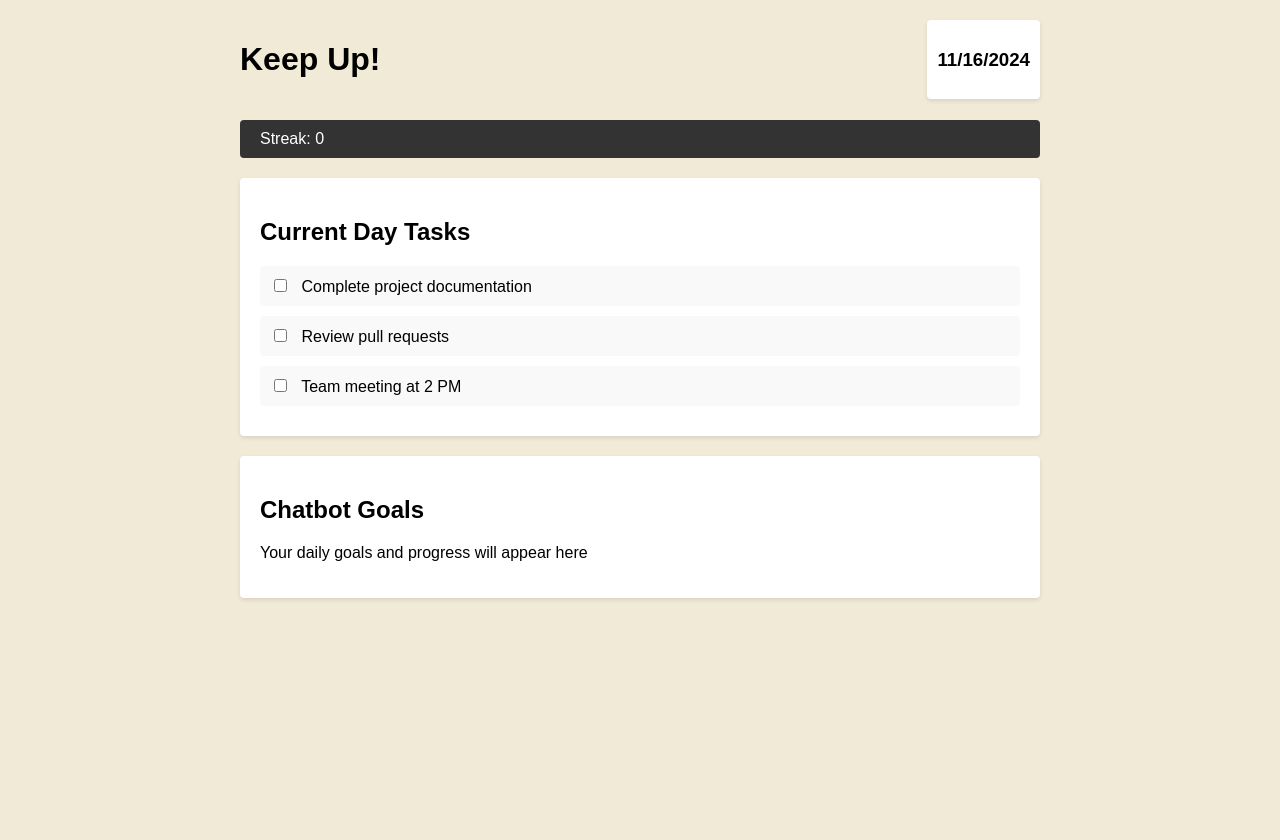
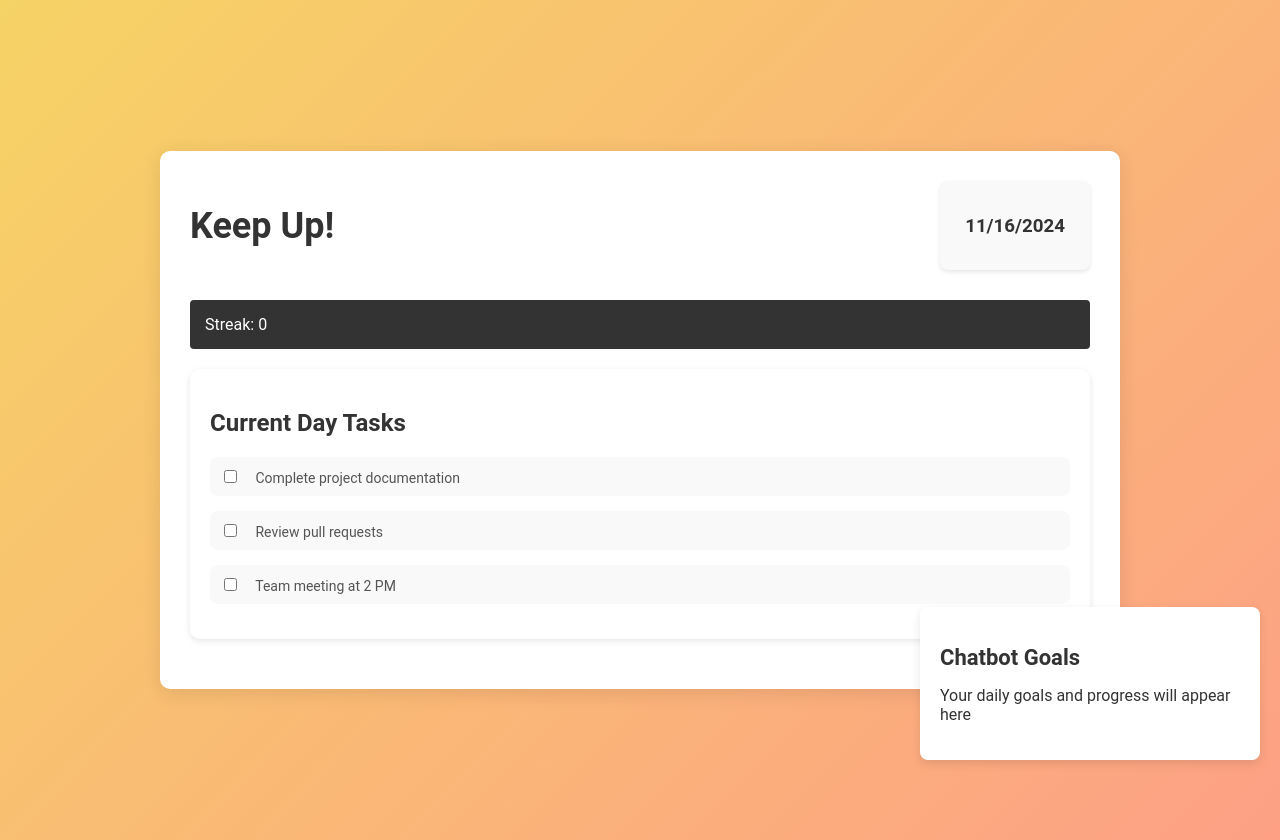
Before and after one commit to AATechCulture/Aggies-2.0, a Flask app: page / in a window 1280 px wide. Before the commit the page ends 600 px from the top, so only its background shows below. Run offline with Flask 3, Linux system fonts and the light colour scheme.

Commit message:
Update main.css

```diff
--- a/frontend/static/main.css
+++ b/frontend/static/main.css
@@ -1,65 +1,198 @@
 body {
-    font-family: Arial, sans-serif;
+    font-family: 'Roboto', sans-serif;
     margin: 0;
     padding: 20px;
-    background-color: #f0ead6;
+    background: linear-gradient(135deg, #f6d365, #fda085);
+    color: #333;
+    height: 100vh;
+    display: flex;
+    justify-content: center;
+    align-items: center;
+    flex-direction: column;
 }
 
 .container {
-    max-width: 800px;
-    margin: 0 auto;
+    max-width: 900px;
+    width: 100%;
+    padding: 30px;
+    background: #fff;
+    border-radius: 10px;
+    box-shadow: 0 4px 20px rgba(0, 0, 0, 0.1);
+}
+
+.header {
+    display: flex;
+    justify-content: space-between;
+    align-items: center;
+    margin-bottom: 30px;
+}
+
+h1 {
+    font-size: 36px;
+    color: #333;
+    margin: 0;
+}
+
+.calendar {
+    background: #f9f9f9;
+    padding: 15px 25px;
+    border-radius: 8px;
+    box-shadow: 0 2px 4px rgba(0,0,0,0.1);
 }
 
 .snackbar {
     background-color: #333;
     color: white;
-    padding: 10px 20px;
+    padding: 15px;
     border-radius: 4px;
     margin-bottom: 20px;
     display: flex;
     justify-content: space-between;
     align-items: center;
+    animation: slideIn 0.3s ease-out;
 }
 
-.current-day {
+@keyframes slideIn {
+    from {
+        opacity: 0;
+        transform: translateY(-20px);
+    }
+    to {
+        opacity: 1;
+        transform: translateY(0);
+    }
+}
+
+.snackbar button {
+    background: transparent;
+    color: white;
+    border: none;
+    font-size: 18px;
+    cursor: pointer;
+}
+
+.current-day, .events-today, .chatbot {
     background: white;
     padding: 20px;
-    border-radius: 4px;
-    box-shadow: 0 2px 4px rgba(0,0,0,0.1);
+    border-radius: 10px;
     margin-bottom: 20px;
+    box-shadow: 0 2px 6px rgba(0,0,0,0.1);
+    transition: all 0.3s ease;
+}
+
+.current-day:hover, .events-today:hover, .chatbot:hover {
+    transform: translateY(-5px);
 }
 
 .todo-item {
     display: flex;
     align-items: center;
-    margin: 10px 0;
+    margin: 15px 0;
     padding: 10px;
     background: #f9f9f9;
-    border-radius: 4px;
+    border-radius: 8px;
 }
 
 .todo-item input[type="checkbox"] {
+    margin-right: 15px;
+}
+
+.chatbot {
+    position: fixed;
+    bottom: 20px;
+    right: 20px;
+    width: 300px;
+    background-color: #fff;
+    box-shadow: 0 4px 10px rgba(0,0,0,0.1);
+    padding: 20px;
+    border-radius: 8px;
+    z-index: 1000;
+}
+
+.chatbot h2 {
+    font-size: 22px;
+    margin-bottom: 15px;
+}
+
+#messages {
+    max-height: 250px;
+    overflow-y: auto;
+    margin-bottom: 15px;
+}
+
+.message {
+    margin-bottom: 10px;
+    padding: 8px;
+    border-radius: 6px;
+    max-width: 80%;
+}
+
+.user-message {
+    background-color: #e0f7fa;
+    align-self: flex-end;
+}
+
+.bot-message {
+    background-color: #f1f8e9;
+    align-self: flex-start;
+}
+
+#chat-form {
+    display: flex;
+}
+
+#chat-form input {
+    width: 100%;
+    padding: 10px;
+    border-radius: 8px;
+    border: 1px solid #ddd;
     margin-right: 10px;
 }
 
-.chatbot {
-    background: white;
-    padding: 20px;
-    border-radius: 4px;
-    box-shadow: 0 2px 4px rgba(0,0,0,0.1);
+#chat-form button {
+    padding: 10px 15px;
+    background-color: #4caf50;
+    color: white;
+    border: none;
+    border-radius: 8px;
+    cursor: pointer;
+    transition: background 0.3s ease;
 }
 
-.calendar {
-    padding: 10px;
-    background: white;
-    border-radius: 4px;
-    box-shadow: 0 2px 4px rgba(0,0,0,0.1);
-    margin-left: 20px;
+#chat-form button:hover {
+    background-color: #45a049;
 }
 
-.header {
+form {
     display: flex;
-    justify-content: space-between;
-    align-items: start;
-    margin-bottom: 20px;
+    flex-direction: column;
+    gap: 15px;
 }
+label {
+    font-size: 14px;
+    color: #555;
+    text-align: left;
+}
+input[type="text"], input[type="password"] {
+    padding: 10px;
+    border-radius: 8px;
+    border: 1px solid #ddd;
+    width: 100%;
+}
+button {
+    padding: 10px;
+    background-color: #4caf50;
+    color: white;
+    border: none;
+    border-radius: 8px;
+    cursor: pointer;
+    font-size: 16px;
+    transition: background 0.3s ease;
+}
+button:hover {
+    background-color: #45a049;
+}
+.error {
+    color: red;
+    font-size: 14px;
+}
```
